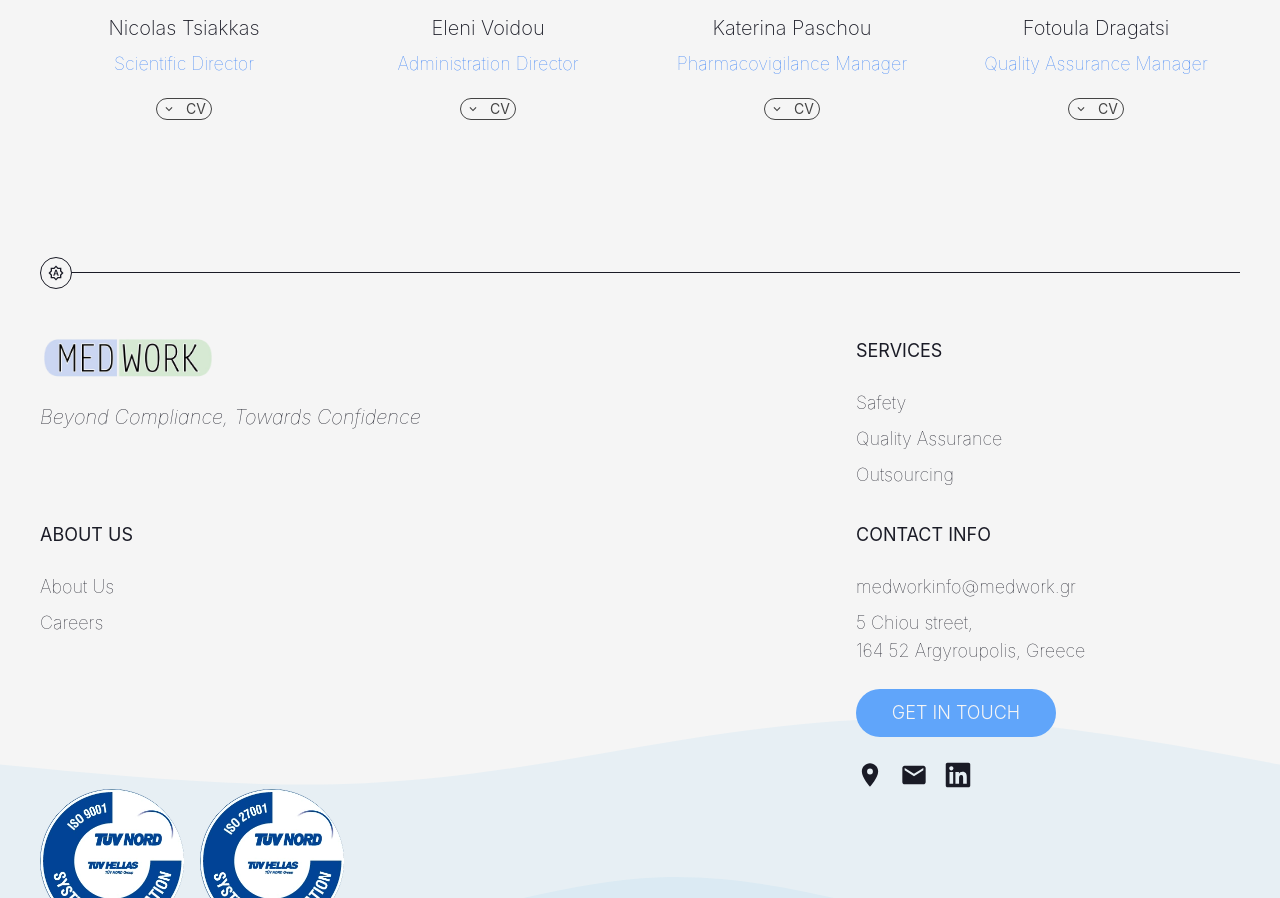
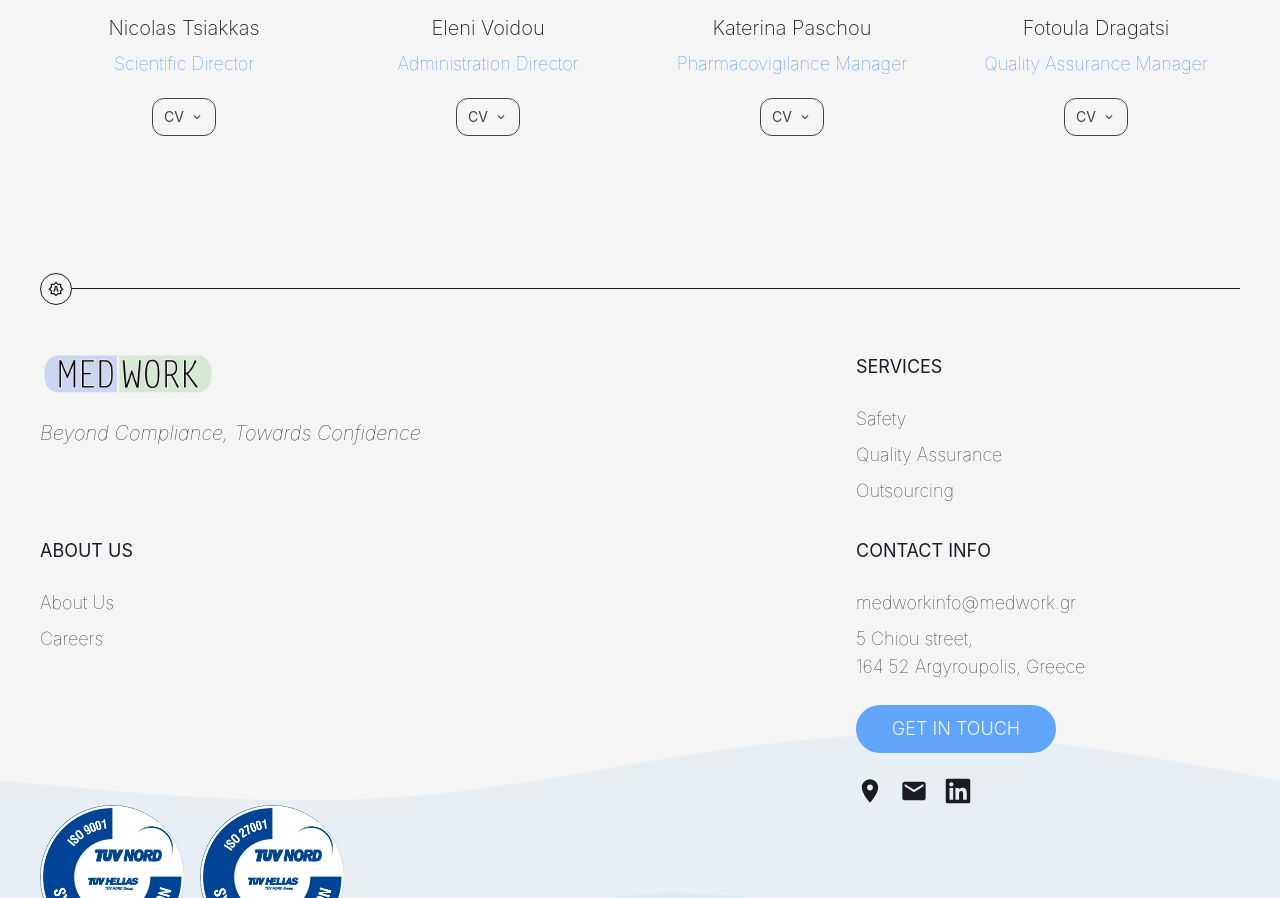
Before and after one commit to Medwork-CRO/webpage, a Next.js app: page /about-us in a window 1280 px wide. Shown: the part 2100-2998 px from the top of the page. Built offline with nearby package versions, Linux system fonts and the light colour scheme.

Commit message:
Enlarge  CV button to be more clickable

```diff
--- a/src/components/MemberCard.tsx
+++ b/src/components/MemberCard.tsx
@@ -64,7 +64,7 @@ function MemberCard({
                     <button
                         onClick={onToggleDescription}
                         className={`
-                            flex justify-around w-[56px] items-center rounded-full
+                            flex justify-around w-[64px] items-center rounded-xl py-2 px-2
                             ${showDescription && "bg-medwork-dark2 text-medwork-light2 dark:bg-medwork-light dark:text-medwork-dark"}
                             border border-medwork-brown dark:border-gray-400
                             hover:bg-medwork-dark hover:dark:bg-medwork-light
@@ -72,8 +72,8 @@ function MemberCard({
                             hover:text-medwork-light2 hover:dark:text-medwork-dark2
                         `}
                     >
+                        <span>CV</span>
                         {showDescription ? <MdExpandLess /> : <MdExpandMore />}
-                        <span>CV</span>
                     </button>
                 </div>
 
```
